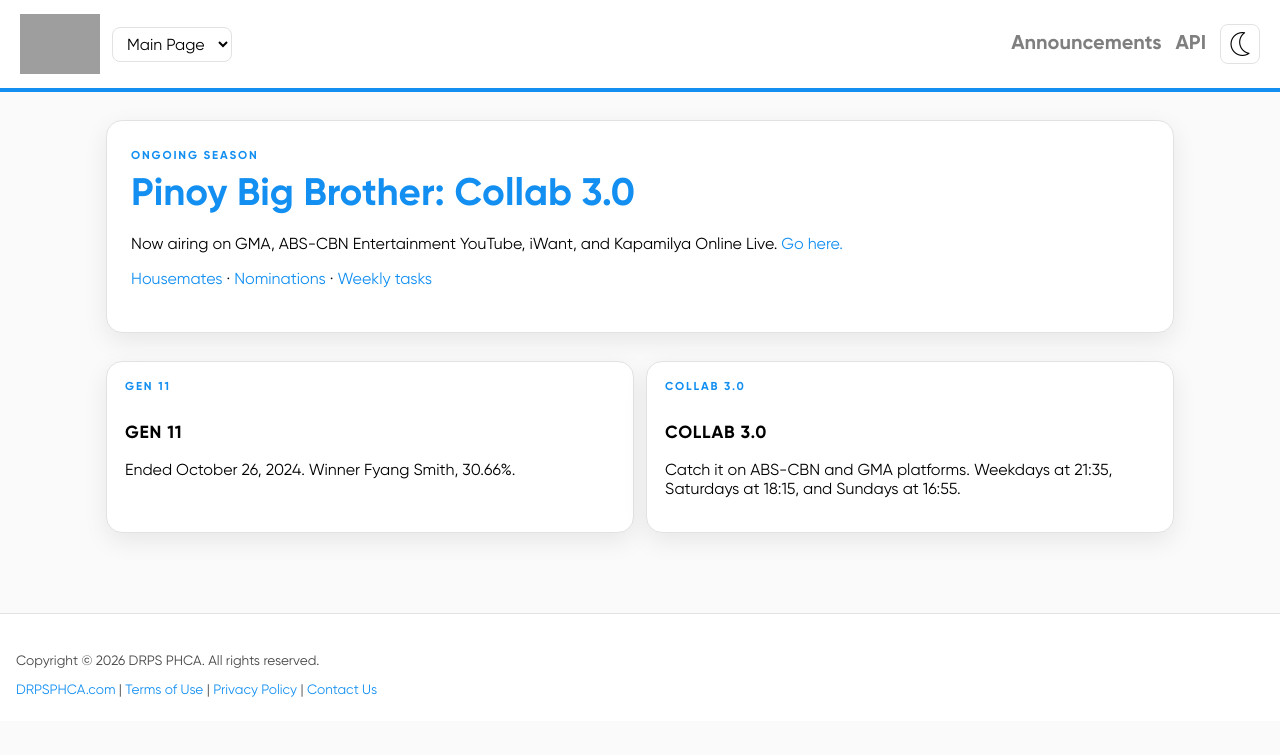
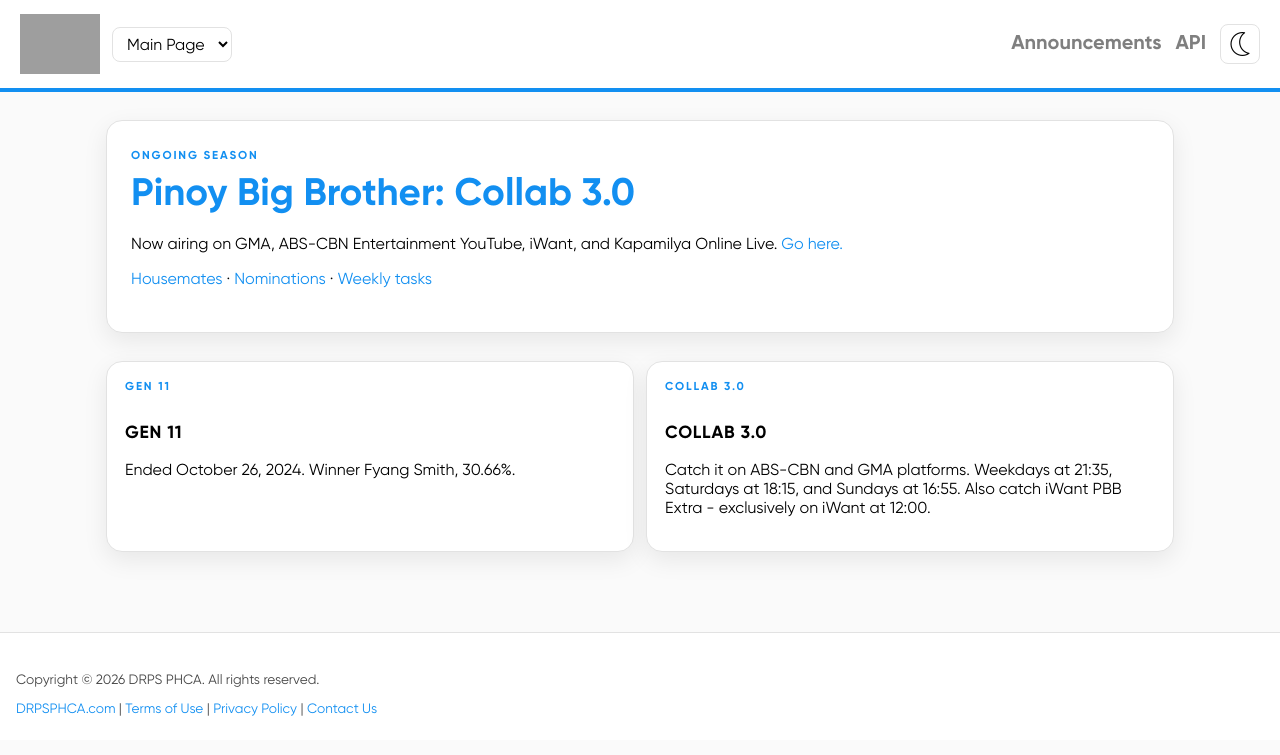
Before and after one commit to drpsphca/PHCASite-PBBUpdates, a Jekyll site: the page built from index.md, in a window 1280 px wide. Shown: the top 755 px of the page. Built offline with Jekyll 4.4.1, drawn with Linux system fonts in a browser that asks for light colours; grey boxes are pictures that could not be loaded.

Commit message:
20261123-03

```diff
--- a/_data/season_list.yml
+++ b/_data/season_list.yml
@@ -7,7 +7,7 @@
   label: Collab 3.0
   href: /collab3/
   available: true
-  summary: "Catch it on ABS-CBN and GMA platforms. Weekdays at 21:35, Saturdays at 18:15, and Sundays at 16:55."
+  summary: "Catch it on ABS-CBN and GMA platforms. Weekdays at 21:35, Saturdays at 18:15, and Sundays at 16:55. Also catch iWant PBB Extra - exclusively on iWant at 12:00."
 - id: test
   label: PBB Test Season
   href: /test/
```
